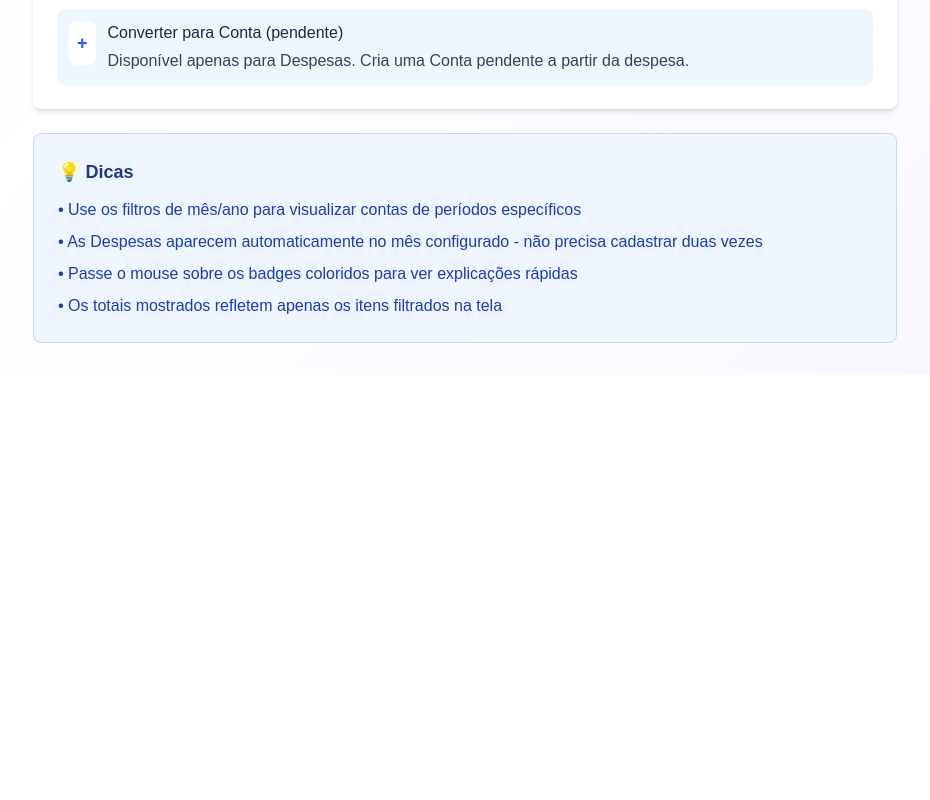
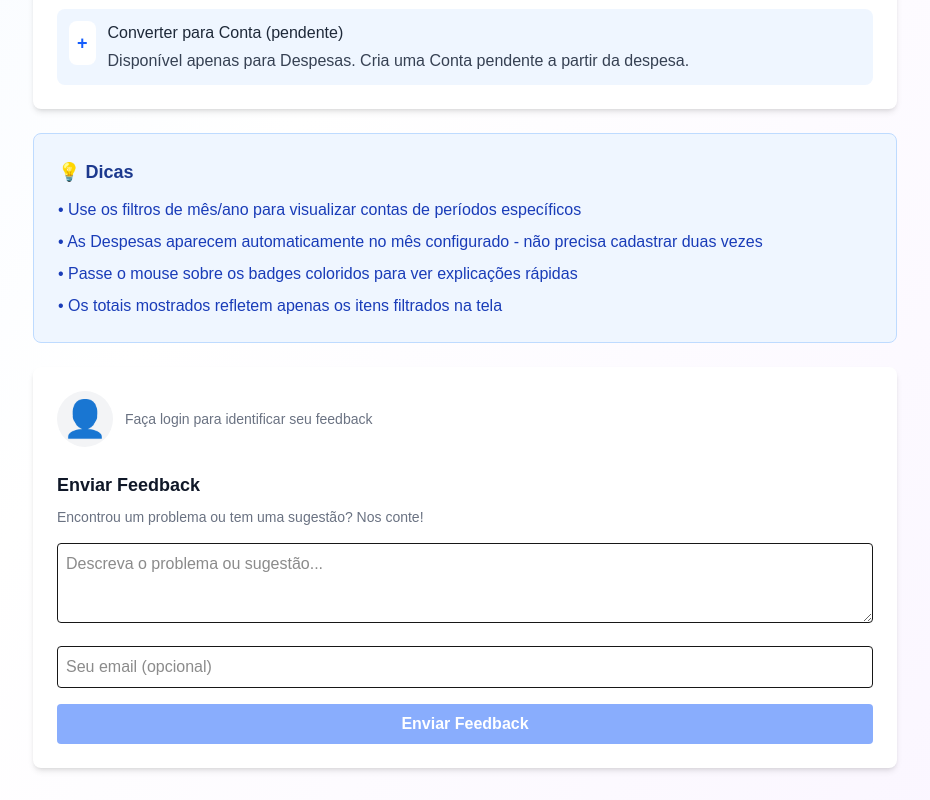
Before and after one commit to squallmar/DespFamiliar, a Next.js app: page /help in a window 1280 px wide. Shown: the part 1043-1843 px from the top of the page, without its empty margins (175-1105 px from the left). Before the commit the page ends 1418 px from the top, so only its background shows below. Built offline with nearby package versions, Linux system fonts and the light colour scheme; no server answers.

Commit message:
Move feedback button from global layout to help page user profile section
Co-authored-by: squallmar <204417615+squallmar@users.noreply.github.com>

```diff
--- a/package.json
+++ b/package.json
@@ -46,6 +46,6 @@
     "eslint-config-next": "15.5.4",
     "tailwindcss": "^4",
     "ts-node": "^10.9.2",
-    "typescript": "^5.9.3"
+    "typescript": "5.9.3"
   }
 }
--- a/src/app/help/page.tsx
+++ b/src/app/help/page.tsx
@@ -1,9 +1,44 @@
 'use client';
 
+import { useState } from 'react';
 import { CircleAlert, Clock, CircleCheck, ArrowLeft } from 'lucide-react';
 import Link from 'next/link';
+import { useAuth } from '@/contexts/AuthContext';
 
 export default function HelpPage() {
+  const { user } = useAuth();
+  const [feedbackMessage, setFeedbackMessage] = useState('');
+  const [feedbackEmail, setFeedbackEmail] = useState('');
+  const [feedbackLoading, setFeedbackLoading] = useState(false);
+  const [feedbackSuccess, setFeedbackSuccess] = useState(false);
+  const [feedbackError, setFeedbackError] = useState('');
+
+  const handleFeedbackSubmit = async (e: React.FormEvent) => {
+    e.preventDefault();
+    setFeedbackLoading(true);
+    setFeedbackError('');
+    setFeedbackSuccess(false);
+    try {
+      const res = await fetch('/api/feedback', {
+        method: 'POST',
+        headers: { 'Content-Type': 'application/json' },
+        body: JSON.stringify({ message: feedbackMessage, email: feedbackEmail || user?.email || '', page: '/help' })
+      });
+      if (res.ok) {
+        setFeedbackSuccess(true);
+        setFeedbackMessage('');
+        setFeedbackEmail('');
+      } else {
+        const data = await res.json();
+        setFeedbackError(data.error || 'Erro ao enviar feedback.');
+      }
+    } catch {
+      setFeedbackError('Erro ao enviar feedback.');
+    } finally {
+      setFeedbackLoading(false);
+    }
+  };
+
   return (
     <div className="min-h-screen bg-gradient-to-br from-blue-50 via-white to-purple-50">
 
@@ -167,6 +202,63 @@ export default function HelpPage() {
             <li>• Os totais mostrados refletem apenas os itens filtrados na tela</li>
           </ul>
         </div>
+
+        {/* Perfil do Usuário + Feedback */}
+        <div className="bg-white rounded-lg shadow-md p-6 mt-6">
+          <div className="flex items-center gap-4 mb-6">
+            {user ? (
+              <>
+                <div className="text-4xl w-14 h-14 flex items-center justify-center bg-blue-100 rounded-full">
+                  {user.avatar || '👤'}
+                </div>
+                <div>
+                  <p className="text-lg font-semibold text-gray-900">{user.name}</p>
+                  <p className="text-sm text-gray-500">{user.email}</p>
+                </div>
+              </>
+            ) : (
+              <div className="flex items-center gap-3">
+                <div className="text-4xl w-14 h-14 flex items-center justify-center bg-gray-100 rounded-full">👤</div>
+                <p className="text-gray-500 text-sm">Faça login para identificar seu feedback</p>
+              </div>
+            )}
+          </div>
+
+          <h3 className="text-lg font-semibold text-gray-900 mb-2">Enviar Feedback</h3>
+          <p className="text-sm text-gray-500 mb-4">Encontrou um problema ou tem uma sugestão? Nos conte!</p>
+          <form onSubmit={handleFeedbackSubmit} className="space-y-4">
+            <textarea
+              className="w-full border rounded p-2 min-h-[80px] focus:ring-2 focus:ring-blue-500"
+              placeholder="Descreva o problema ou sugestão..."
+              value={feedbackMessage}
+              onChange={e => setFeedbackMessage(e.target.value)}
+              required
+              minLength={5}
+              disabled={feedbackLoading}
+            />
+            {!user && (
+              <input
+                className="w-full border rounded p-2 focus:ring-2 focus:ring-blue-500"
+                type="email"
+                placeholder="Seu email (opcional)"
+                value={feedbackEmail}
+                onChange={e => setFeedbackEmail(e.target.value)}
+                disabled={feedbackLoading}
+              />
+            )}
+            {feedbackError && <div className="text-red-600 text-sm">{feedbackError}</div>}
+            {feedbackSuccess && <div className="text-green-600 text-sm">Feedback enviado com sucesso!</div>}
+            <button
+              type="submit"
+              className="w-full bg-blue-600 hover:bg-blue-700 text-white font-bold py-2 rounded disabled:opacity-50 cursor-pointer"
+              disabled={feedbackLoading || !feedbackMessage.trim()}
+              aria-label={feedbackLoading ? 'Enviando feedback...' : 'Enviar Feedback'}
+              aria-busy={feedbackLoading}
+            >
+              {feedbackLoading ? 'Enviando...' : 'Enviar Feedback'}
+            </button>
+          </form>
+        </div>
       </div>
     </div>
   );
--- a/src/app/layout.tsx
+++ b/src/app/layout.tsx
@@ -4,7 +4,6 @@ import "./globals.css";
 import { AuthProvider } from "../contexts/AuthContext";
 import { LocationProvider } from "../contexts/LocationContext";
 import NavigationComponent from "../components/Navigation";
-import FeedbackClientWrapper from '../components/FeedbackClientWrapper';
 import { ToastProvider } from '../contexts/ToastContext';
 
 const geistSans = Geist({
@@ -35,8 +34,6 @@ export default function RootLayout({
             <ToastProvider>
               <NavigationComponent />
               {children}
-              {/* Botão global de feedback */}
-              <FeedbackClientWrapper />
             </ToastProvider>
           </AuthProvider>
         </LocationProvider>
```
Also changed, not shown: 1 other file (tests, documents, lock files or other folders).
